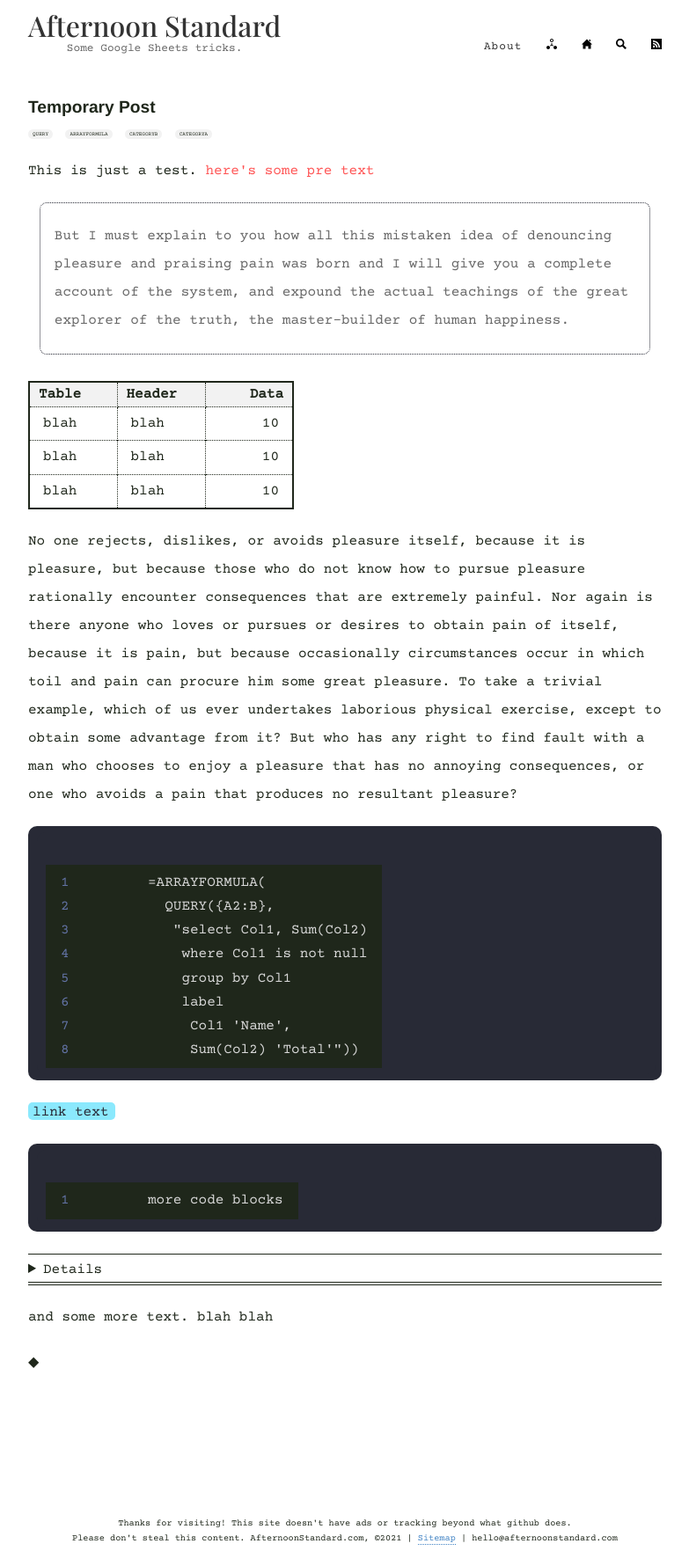
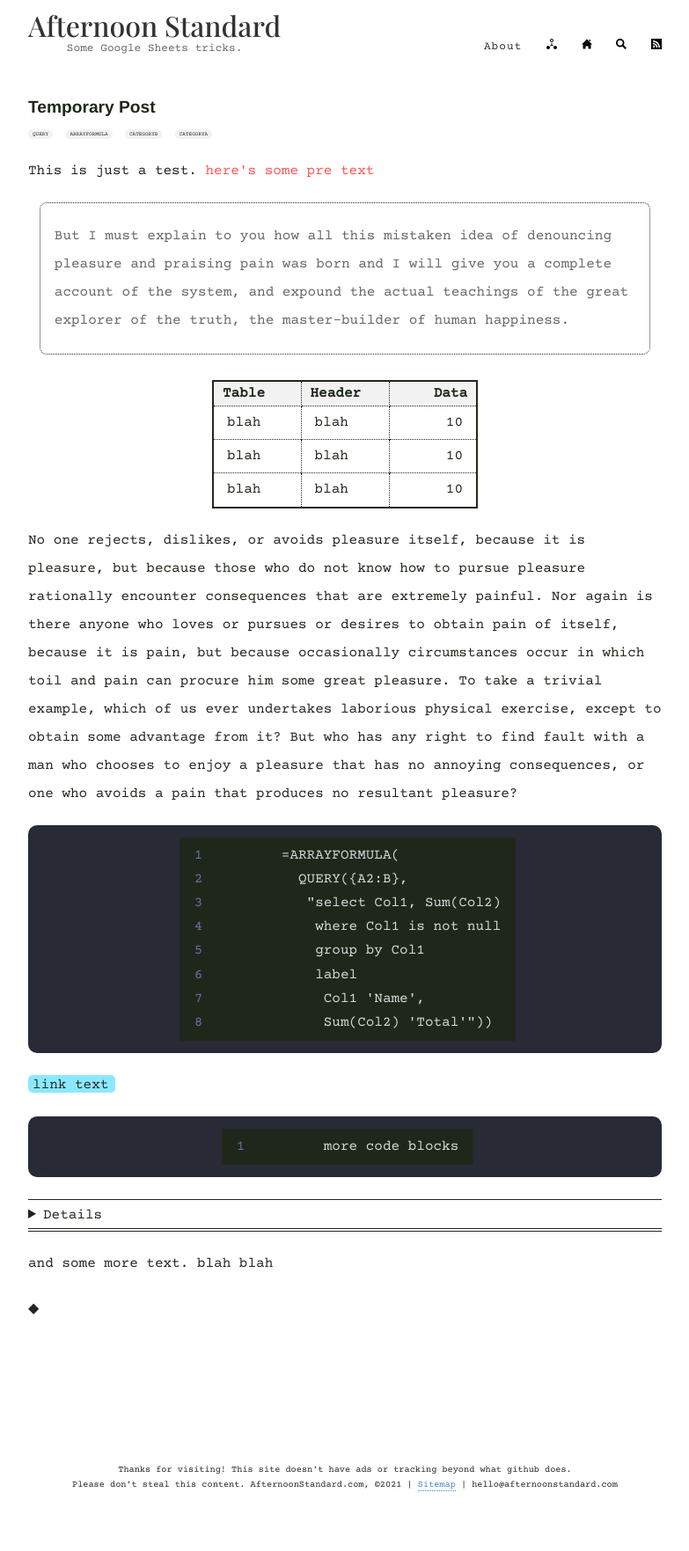
Before and after one commit to boringparty/hello-party.github.io, a Jekyll site: the page built from _posts/2021-02-04-hello.md, in a window 1280 px wide. Shown: the whole page at 88% size, without its empty margins (248-1031 px from the left). Built offline with Jekyll 4.4.1, drawn with Linux system fonts in a browser that asks for light colours; after the commit the page ends 1702 px from its top, so only the background shows below that.

Commit message:
Update style.scss

```diff
--- a/assets/style.scss
+++ b/assets/style.scss
@@ -170,7 +170,7 @@
     color: #6272a4;
 }
 
-table {border:2px solid $border;margin-top:30px;}
+table {border:2px solid $border;margin: 0 auto;}
 tr {border-top:1px dotted $border;}
 tr + tr {border-top:1px dotted $border;}
 td {border-left:1px dotted $border;padding: 5px 15px;min-width:100px}
@@ -512,7 +512,7 @@
 
 .post {
   blockquote {
-    margin: 0 .8em;
+    margin: 0.8em .8em 1.8em .8em;
     /*border-left: 2px solid $gray;*/
     padding: 0.1em 1em;
     color: $gray;
```
